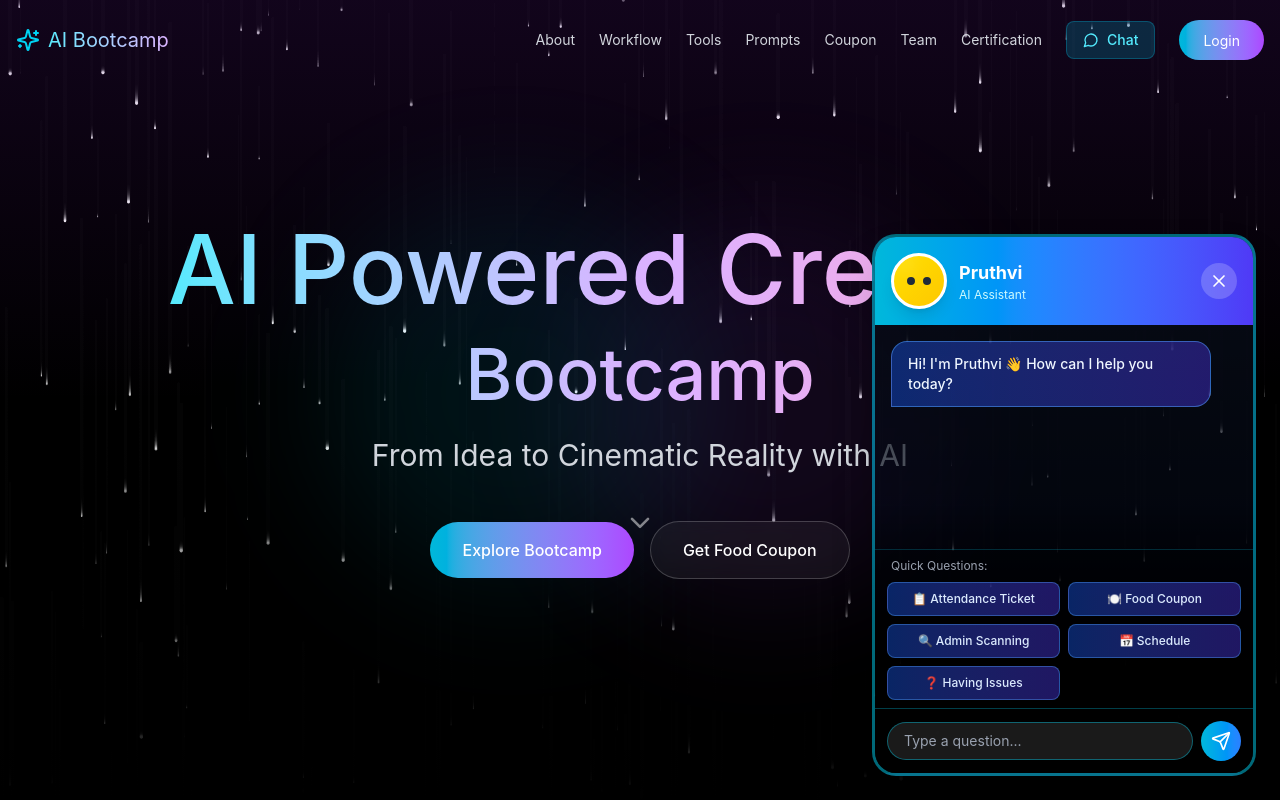
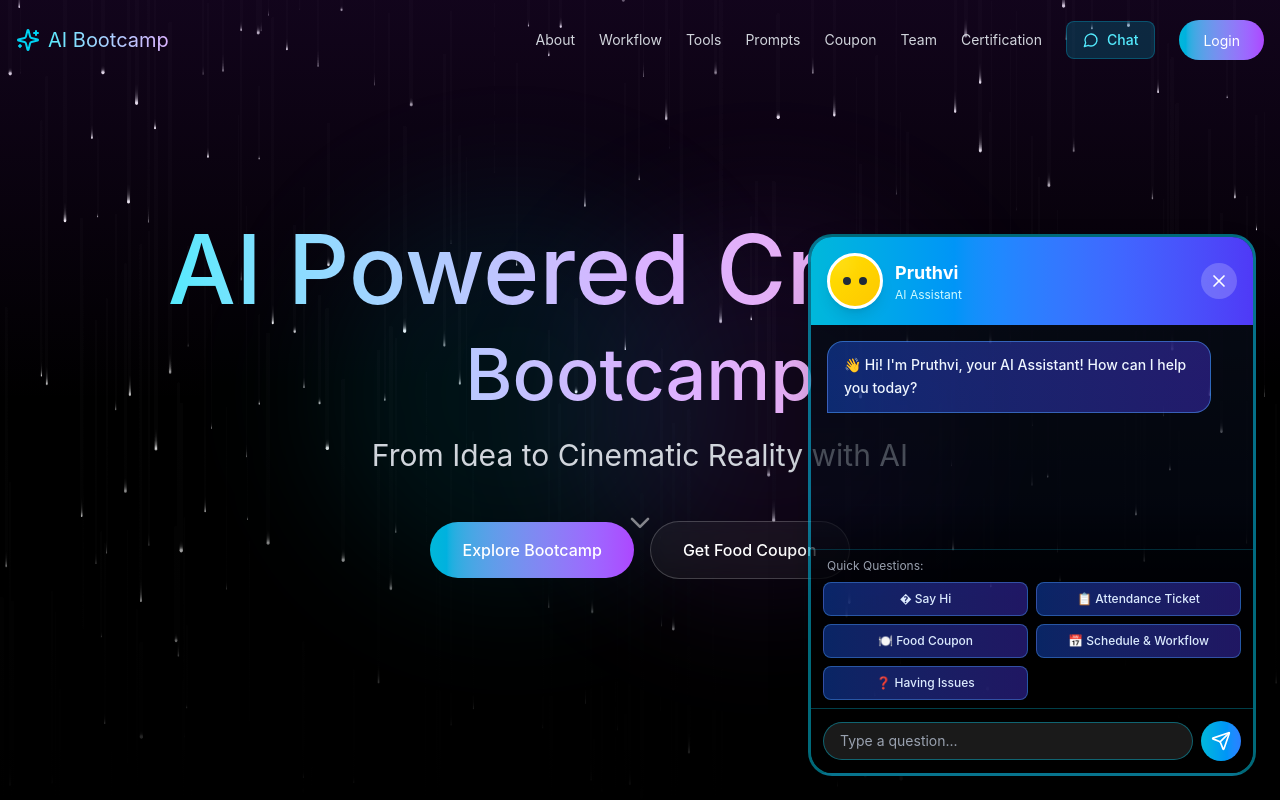
Before and after one commit to MeetDave-25/AI_workshop, a React (Vite) app: page / in a window 1280 px wide. Both pictures are taken after a click on the button "Chat". Shown: the top 800 px of the page. Built offline with nearby package versions, Linux system fonts and the light colour scheme.

Commit message:
robot updte

```diff
--- a/src/app/components/Pruthvi.tsx
+++ b/src/app/components/Pruthvi.tsx
@@ -9,20 +9,22 @@
 }
 
 const FAQ_RESPONSES: Record<string, string> = {
+  "hi|hello|hey|start": "👋 Hi, I am Pruthvi, your AI Assistant! Here's our **Bootcamp Workflow**: \n\n📅 **Day 1: Web Basics & AI Foundation**\n• Learn HTML, CSS, JavaScript basics\n• Understand AI concepts & ideation\n• Create your first web project\n\n📅 **Day 2: Database & Video Creation**\n• Connect databases to web apps\n• Learn API integration\n• Create visual & video content\n\n📅 **Day 3: Full Stack Project Showcase**\n• Build complete full-stack project\n• Showcase your work\n• Get certificates! 🎓\n\n*Need help with attendance, food, or anything else?* Just ask! 😊",
   "login|signin|password|email": "📧 To login: Enter your email → Enter phone number → Get code on WhatsApp → Verify!",
   "attendance|ticket|generate": "📋 Attendance: Generate Ticket → Show QR to admin → Scanned! Check status instantly ✅",
   "food|coupon|meal|lunch": "🍽️ Food Coupon: Generate → Show QR at counter! 🍽️",
   "scan|admin|verify": "🔍 Admin scans QR → Ticket/Coupon verified automatically! ⚡",
-  "schedule|day|bootcamp": "📅 Day 1: Web • Day 2: Database • Day 3: Full Stack 🚀",
+  "schedule|day|bootcamp|workflow": "📅 **Our Bootcamp Schedule:**\n\n📅 **Day 1: Web Basics & AI Foundation**\n• Learn HTML, CSS, JavaScript\n• Understand AI & Ideation\n• Create first web project\n\n📅 **Day 2: Database & Video Creation**\n• Connect databases\n• Learn API integration\n• Create visual content\n\n📅 **Day 3: Full Stack Showcase**\n• Build complete project\n• Showcase to everyone\n• Get official certificates! 🎓",
   "error|problem|bug|issue": "❌ Try refreshing page or re-login. Still stuck? Contact admin!",
   "help|how|what": "💡 Ask me: Attendance • Food • Login • Scanning • Schedule!",
+  "thanks|thank you": "😊 You're welcome! Anything else I can help with?",
 };
 
 const QUICK_QUESTIONS = [
+  { label: "� Say Hi", query: "Hi" },
   { label: "📋 Attendance Ticket", query: "How do I generate attendance ticket?" },
   { label: "🍽️ Food Coupon", query: "How to get food coupon?" },
-  { label: "🔍 Admin Scanning", query: "How does admin scanning work?" },
-  { label: "📅 Schedule", query: "What's the bootcamp schedule?" },
+  { label: "📅 Schedule & Workflow", query: "What's the bootcamp schedule?" },
   { label: "❓ Having Issues", query: "I'm having issues" },
 ];
 
@@ -34,8 +36,8 @@
   const [isVisible, setIsVisible] = useState(true); // Character visibility
   const [messages, setMessages] = useState<Message[]>([
     {
-      id: "1",
-      text: "Hi! I'm Pruthvi 👋 How can I help you today?",
+      id: "welcome",
+      text: "👋 Hi! I'm Pruthvi, your AI Assistant! How can I help you today?",
       sender: "pruthvi",
     },
   ]);
@@ -325,7 +327,7 @@
             animate={{ opacity: 1, scale: 1, y: 0 }}
             exit={{ opacity: 0, scale: 0.8, y: 50 }}
             transition={{ type: "spring", stiffness: 300, damping: 30 }}
-            className="fixed bottom-6 right-6 w-96 max-h-[90vh] bg-gradient-to-b from-slate-900 via-blue-900/20 to-black border-3 border-cyan-400/50 rounded-3xl shadow-2xl flex flex-col overflow-hidden z-50"
+            className="fixed bottom-6 right-6 w-full max-w-md max-h-[90vh] bg-gradient-to-b from-slate-900 via-blue-900/20 to-black border-3 border-cyan-400/50 rounded-3xl shadow-2xl flex flex-col overflow-hidden z-50"
           >
             {/* Header with Character */}
             <div className="bg-gradient-to-r from-cyan-500 via-blue-500 to-indigo-600 p-4 flex items-center justify-between">
@@ -369,10 +371,10 @@
                   className={`flex ${msg.sender === "user" ? "justify-end" : "justify-start"}`}
                 >
                   <div
-                    className={`max-w-xs px-4 py-3 rounded-2xl text-sm font-medium ${
+                    className={`px-4 py-3 rounded-2xl text-sm font-medium whitespace-pre-wrap leading-relaxed ${
                       msg.sender === "user"
-                        ? "bg-gradient-to-r from-cyan-500/50 to-blue-500/50 text-cyan-50 rounded-br-none border border-cyan-400/50"
-                        : "bg-gradient-to-r from-blue-600/40 to-indigo-600/40 text-blue-50 rounded-bl-none border border-blue-400/50"
+                        ? "max-w-xs bg-gradient-to-r from-cyan-500/50 to-blue-500/50 text-cyan-50 rounded-br-none border border-cyan-400/50"
+                        : "max-w-sm bg-gradient-to-r from-blue-600/40 to-indigo-600/40 text-blue-50 rounded-bl-none border border-blue-400/50"
                     }`}
                   >
                     {msg.text}
```
